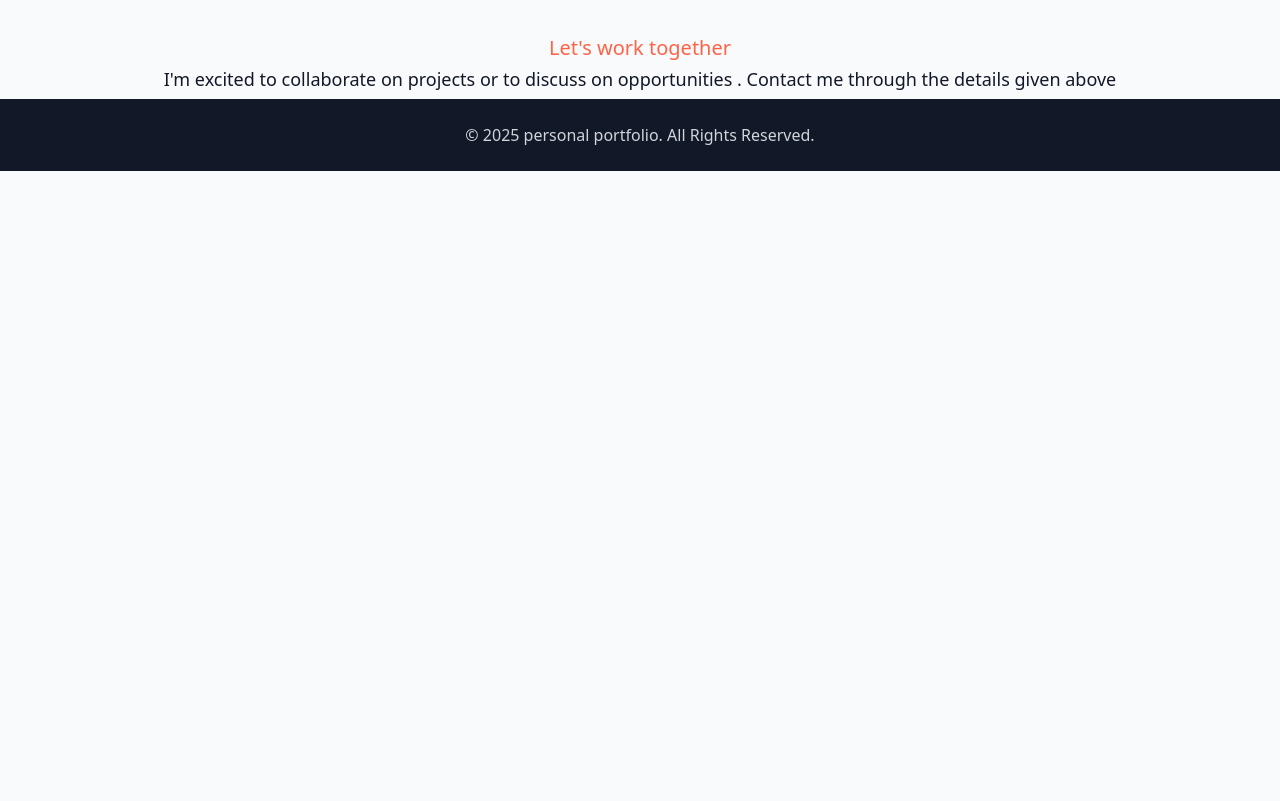
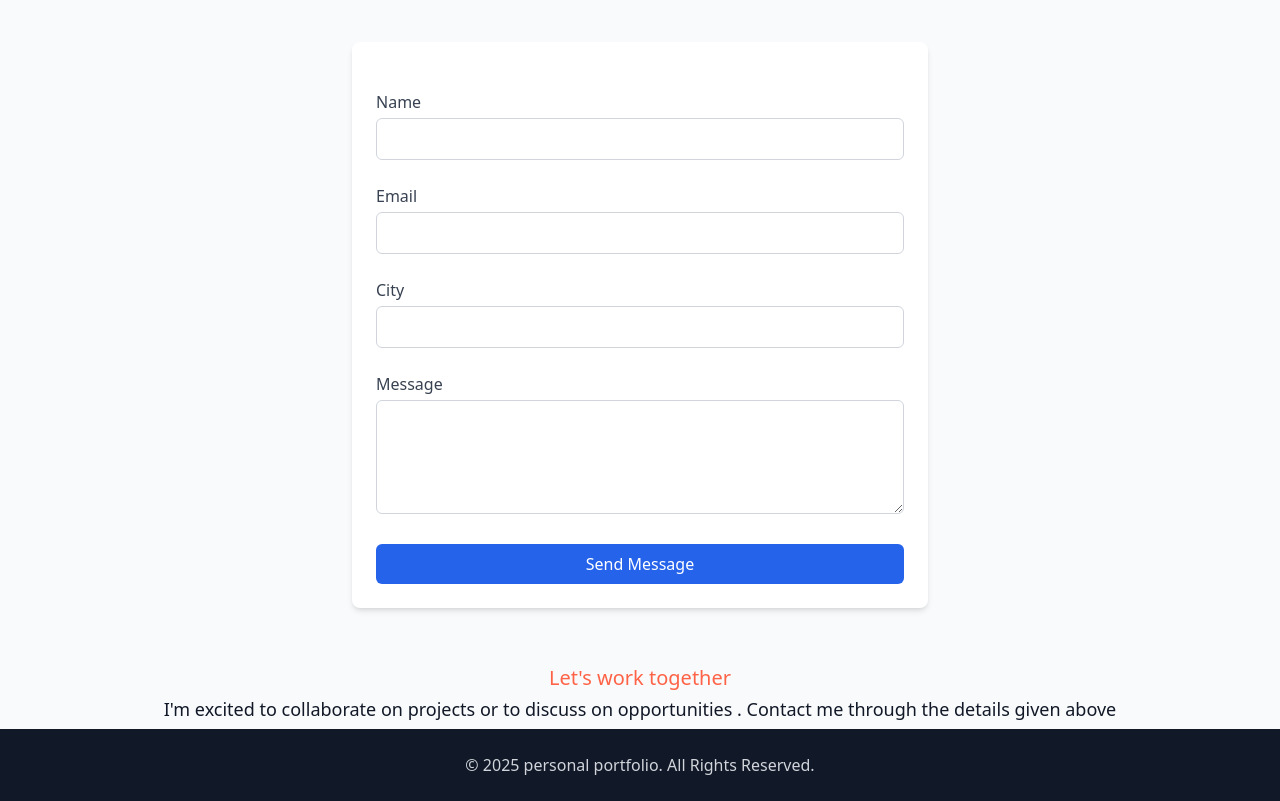
Before and after one commit to Vatsal-Patel9737/Vatsal-Patel9737portfolio.github.io, a plain HTML site: page index.html in a window 1280 px wide. Shown: the part 2128-2929 px from the top of the page. Before the commit the page ends 2299 px from the top, so only its background shows below. Drawn offline with nearby package versions, Linux system fonts and the light colour scheme.

Commit message:
Update index.html

```diff
--- a/index.html
+++ b/index.html
@@ -113,6 +113,38 @@ My skills include HTML, CSS, JavaScript, React, and backend development.
 <a href="https://github.com/Vatsal-Patel9737" target="_blank"><img src="github.jpg" id="img2" width="102px" height="29px;" style="position:relative;top:33px;margin-left:103px;border-radius:5px;"></a>
 <a href="https://wa.me/+919737521152" target="_blank"><img src="whatsapp.jpg" width="100px" style="position:relative;top:48px;margin-left:px;border-radius:5px;"></a>
 <a href="mailto:patelvatsal494@gmail.com" target="_blank"><img src="gmail.jpg" width="100px" style="position:relative;top:18px;margin-left:105px;border-radius:5px;"></a>
+
+<!-- Contact Form -->
+<div class="mt-16">
+  <form action="https://formspree.io/f/mzzyjryz" method="POST" class="max-w-xl mx-auto bg-white p-6 rounded-lg shadow-md space-y-6">
+    <input type="hidden" name="_subject" value="Portfolio Contact">
+
+    <div>
+      <label for="name" class="block text-left font-medium text-gray-700">Name</label>
+      <input type="text" id="name" name="name" required class="w-full mt-1 px-4 py-2 border border-gray-300 rounded-md focus:outline-none focus:ring-2 focus:ring-blue-500">
+    </div>
+
+    <div>
+      <label for="email" class="block text-left font-medium text-gray-700">Email</label>
+      <input type="email" id="email" name="email" required class="w-full mt-1 px-4 py-2 border border-gray-300 rounded-md focus:outline-none focus:ring-2 focus:ring-blue-500">
+    </div>
+
+    <div>
+      <label for="city" class="block text-left font-medium text-gray-700">City</label>
+      <input type="text" id="city" name="city" required class="w-full mt-1 px-4 py-2 border border-gray-300 rounded-md focus:outline-none focus:ring-2 focus:ring-blue-500">
+    </div>
+
+    <div>
+      <label for="message" class="block text-left font-medium text-gray-700">Message</label>
+      <textarea id="message" name="message" rows="4" required class="w-full mt-1 px-4 py-2 border border-gray-300 rounded-md focus:outline-none focus:ring-2 focus:ring-blue-500"></textarea>
+    </div>
+
+    <button type="submit" class="w-full bg-blue-600 text-white py-2 px-4 rounded-md hover:bg-blue-700 transition duration-300">
+      Send Message
+    </button>
+  </form>
+</div>
+
 <p style="margin-left:px;font-size:20px;position:relative;top:55px;color:tomato;">Let's work together </p>
 <p style="margin-left:px;font-size:18px;position:relative;top:58px;">I'm excited to collaborate on projects or to discuss on opportunities . Contact me through the details given above</p>
   </section>
```
